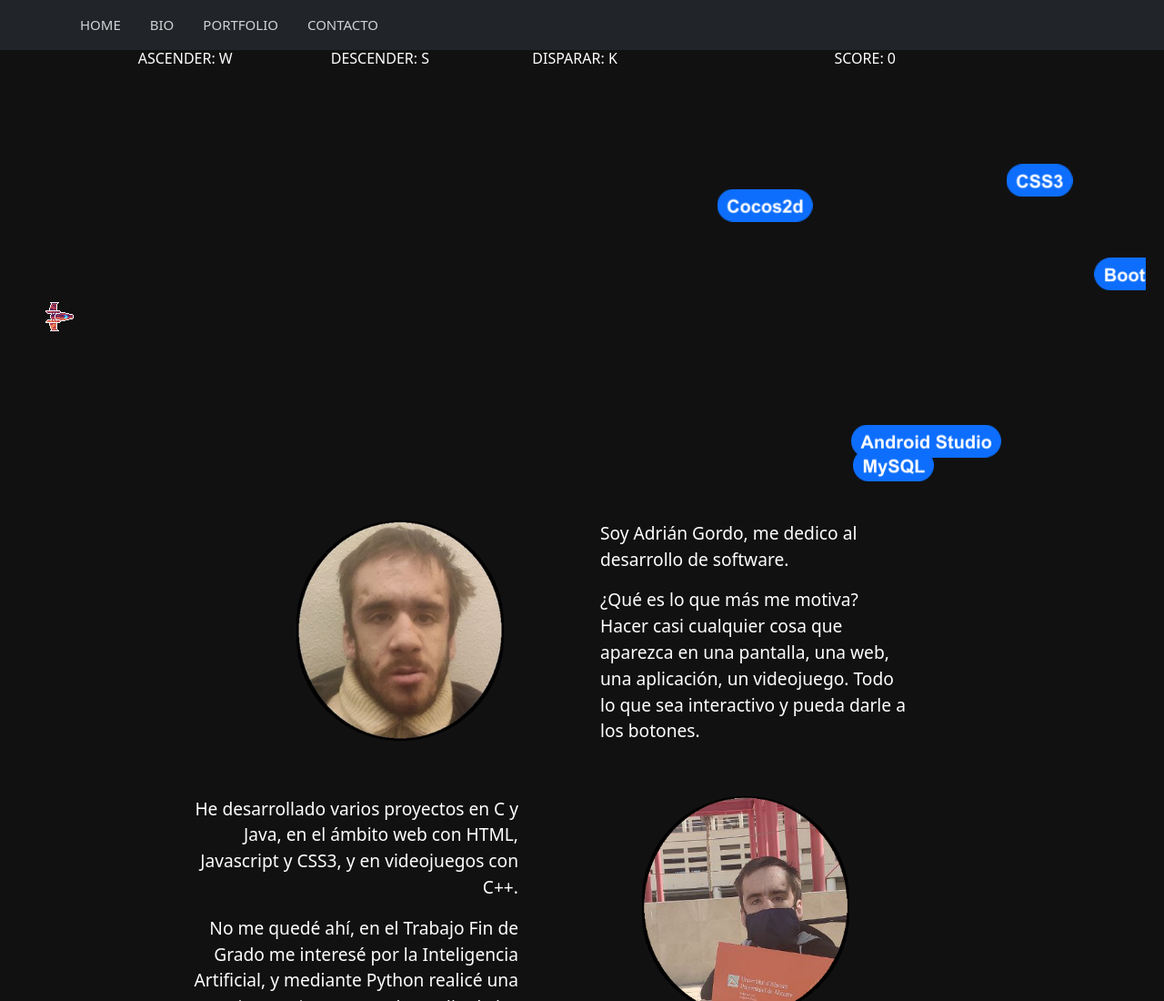
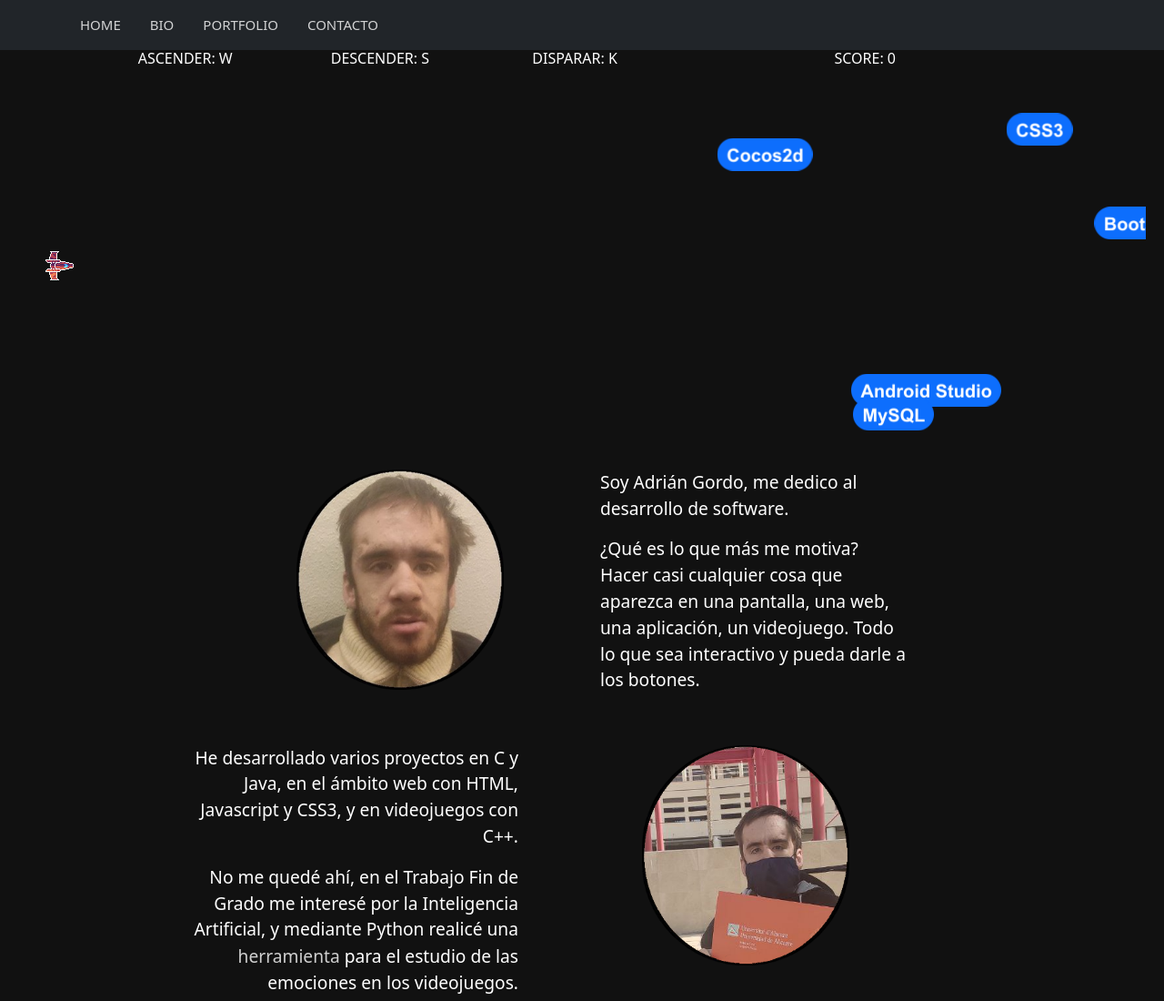
Before and after one commit to agp96/agp96.github.io, a plain HTML site: page index.html in a window 1280 px wide. Shown: the top 1100 px of the page at 91% size. Drawn offline with nearby package versions, Linux system fonts and the light colour scheme.

Commit message:
Update style.css

```diff
--- a/css/style.css
+++ b/css/style.css
@@ -33,10 +33,6 @@ section[id] {
 #score {
 	vertical-align: middle;
 	display: inline-block;
-}
-
-#game-container {
-    margin-top: 56px;
 }
 
 #game-over {
```
